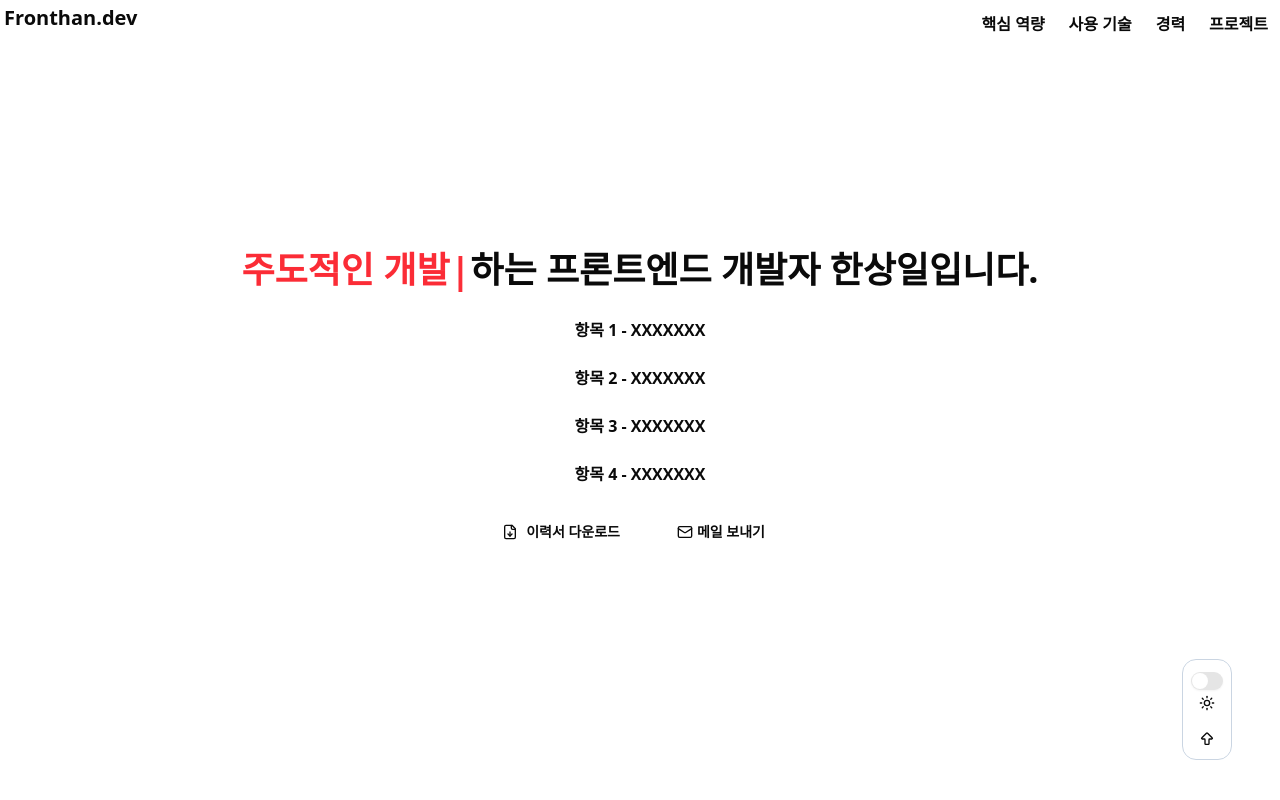
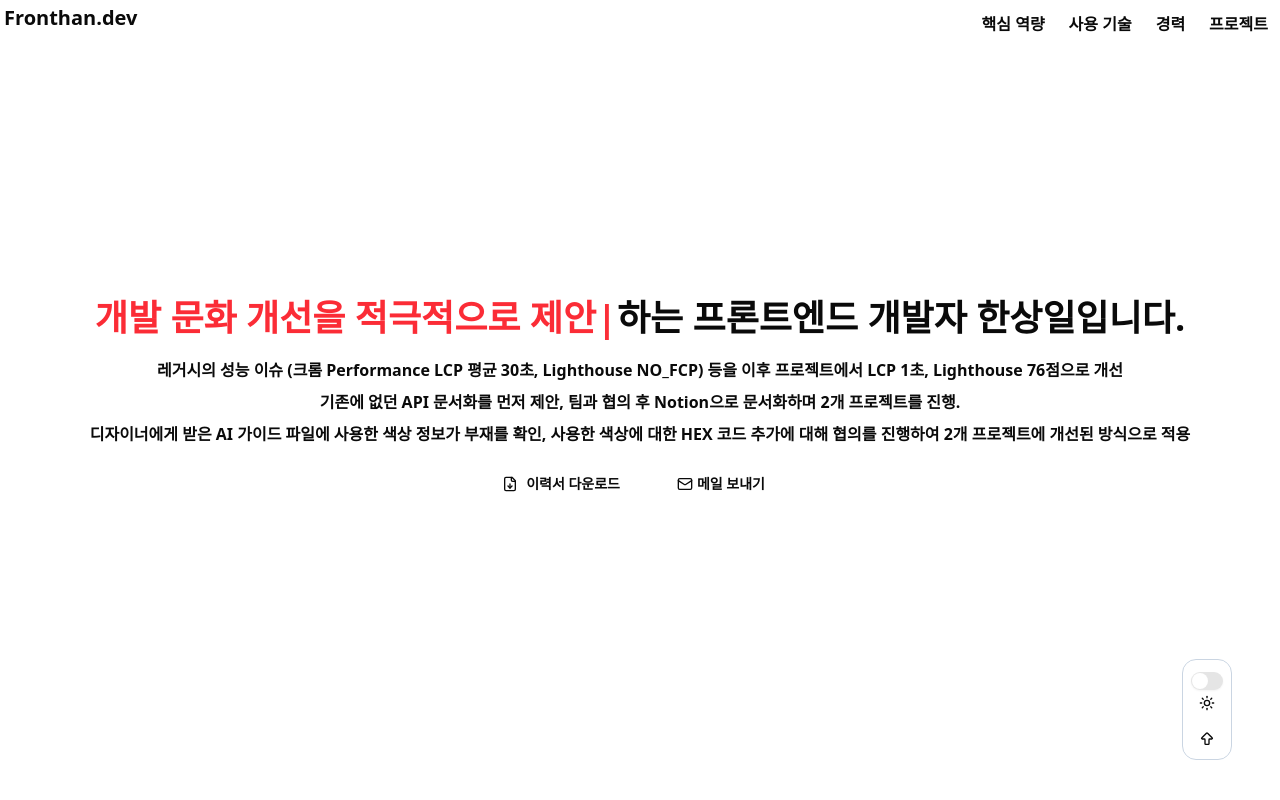
Before and after one commit to sangil94s/Portfoilos, a Next.js app: page / in a window 1280 px wide. Shown: the top 800 px of the page. Built offline with nearby package versions, Linux system fonts and the light colour scheme.

Commit message:
Modify : ProductCard 수정

```diff
--- a/components/Introduce/Introduce.tsx
+++ b/components/Introduce/Introduce.tsx
@@ -11,20 +11,31 @@ export default function Introduce() {
         <span className="inline-block text-red-500">
           <Typewriter
             options={{
-              strings: ['열정적인 개발', '유연한 개발', '주도적인 개발'],
+              strings: [
+                '레거시의 문제를 개선',
+                '개발 문화 개선을 적극적으로 제안',
+                '적극적으로 협업',
+              ],
               autoStart: true,
               loop: true,
-              delay: 80,
-              deleteSpeed: 40,
+              delay: 90,
+              deleteSpeed: 60,
             }}
           />
         </span>
         하는 프론트엔드 개발자 한상일입니다.
       </h1>
-      <p className="font-bold py-3">항목 1 - XXXXXXX</p>
-      <p className="font-bold py-3">항목 2 - XXXXXXX</p>
-      <p className="font-bold py-3">항목 3 - XXXXXXX</p>
-      <p className="font-bold py-3">항목 4 - XXXXXXX</p>
+      <p className="font-bold py-1">
+        레거시의 성능 이슈 (크롬 Performance LCP 평균 30초, Lighthouse NO_FCP) 등을 이후
+        프로젝트에서 LCP 1초, Lighthouse 76점으로 개선
+      </p>
+      <p className="font-bold py-1">
+        기존에 없던 API 문서화를 먼저 제안, 팀과 협의 후 Notion으로 문서화하며 2개 프로젝트를 진행.
+      </p>
+      <p className="font-bold py-1">
+        디자이너에게 받은 AI 가이드 파일에 사용한 색상 정보가 부재를 확인, 사용한 색상에 대한 HEX
+        코드 추가에 대해 협의를 진행하여 2개 프로젝트에 개선된 방식으로 적용{' '}
+      </p>
       <div className="grid grid-cols-2 justify-items-center gap-2 py-4">
         <ResumeDownload />
         <MailButton />
--- a/components/Project/ProjectCard.tsx
+++ b/components/Project/ProjectCard.tsx
@@ -34,9 +34,9 @@ export default function ProjectCard() {
             </h4>
             <CardHeader>
               <CardTitle>프로젝트 명 : {item.title}</CardTitle>
-              <CardDescription className="py-1">진행 기간 : {item.date}</CardDescription>
-              <CardDescription className="py-1">진행 인원 : {item.teamcount}</CardDescription>
-              <CardDescription className="py-1">담당 부분 : {item.parts}</CardDescription>
+              <CardDescription className="py-1">기간 : {item.date}</CardDescription>
+              <CardDescription className="py-1">인원 : {item.teamcount}</CardDescription>
+              <CardDescription className="py-1">담당 : {item.parts}</CardDescription>
             </CardHeader>
             <CardContent>
               <p>{item.description}</p>
--- a/public/data/project-infomation.json
+++ b/public/data/project-infomation.json
@@ -5,7 +5,7 @@
       "title": "AFO",
       "date": "2023.03 - 2023.09 (약 6개월)",
       "teamcount": "7명 회사 프로젝트",
-      "description": "기존 EJS를 React로 백오피스 재구축, 레거시의 UX 중 아쉬운 점을 병행하여 개선하는 프로젝트.",
+      "description": "기존 EJS로 구축된 백오피스 서비스를 React로 재구축과 UX의 개선을 병행하는 프로젝트",
       "techskills": "React, Typescript, TailwindCSS, Express, MySQL, GCP",
       "parts": "유일한 서버와 프론트엔드 개발, GCP 배포 전담",
       "image": "/project/afo-logo.png"
@@ -15,7 +15,7 @@
       "title": "Compact-Machine",
       "date": "2024.01 - 2025.03 (약 1년 2개월)",
       "teamcount": "7명 회사 프로젝트",
-      "description": "국내 약 180개 대리점의 데이터를 내부 부서가 조회하는 백오피스 프로젝트",
+      "description": "국내 약 180개 대리점의 생산 등 데이터를 내부 부서가 조회와 활용 목적의 백오피스 프로젝트",
       "techskills": "React, Typescript, TailwindCSS, Tanstack/React-Query, React-Hook-Form, Express, MySQL, GCP",
       "parts": "유일한 서버와 프론트엔드 개발, GCP 배포 전담 ",
       "image": "/project/compact-login.png"
@@ -25,7 +25,7 @@
       "title": "Steamrader",
       "date": "2025.04 - 2025.05 (약 1개월)",
       "teamcount": "1인 개인 프로젝트",
-      "description": "Next.js 학습 목적, Steam의 API로 15% 이상 할인하는 게임 리스트를 제공하는 프로젝트",
+      "description": "Next.js + Supbase 학습 목적, Steam의 API로 리뷰 5,000건 이상 + 15% 이상 할인하는 게임 리스트를 제공하는 프로젝트",
       "techskills": "Next.js App Router, Typescript, TailwindCSS, Supabase, Vercel",
       "parts": "프로젝트 전수 진행",
       "image": "/project/steamrader-main.png"
@@ -35,7 +35,7 @@
       "title": "Portfolio",
       "date": "2025.07 - 2025.07 (1개월 이내)",
       "teamcount": "1인 개인 프로젝트",
-      "description": "Next.js + Typescirpt + TailwindCSS 로 기존 업무 내용을 정리하는 목적의 포트폴리오 프로젝트",
+      "description": "Next.js + Typescirpt + TailwindCSS 로 기존 업무 내용을 정리하는 목적의 프로젝트",
       "techskills": "Next.js App Router, Typescript, TailwindCSS, Vercel",
       "parts": "프로젝트 전수 진행",
       "image": "/project/temp.jpg"
```
